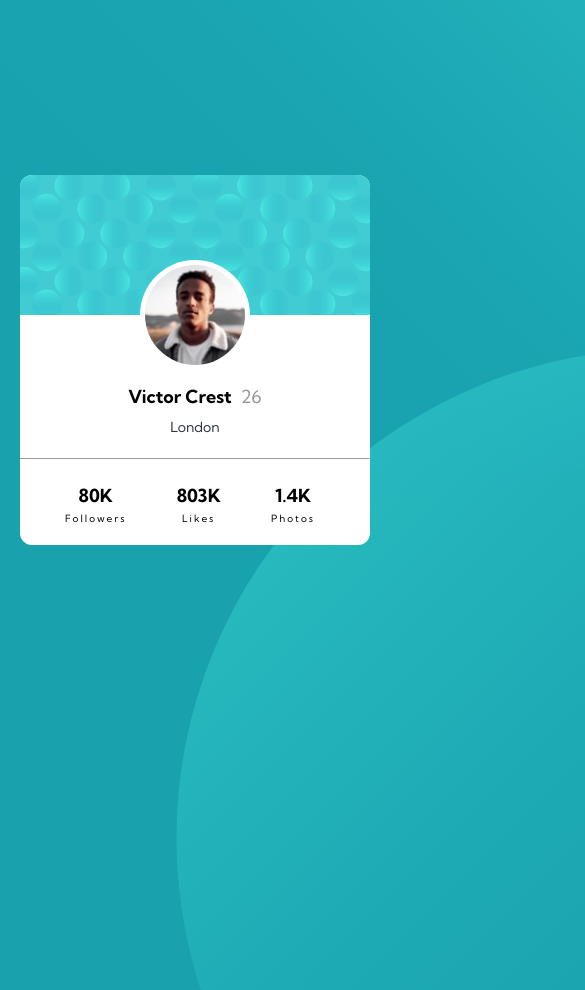
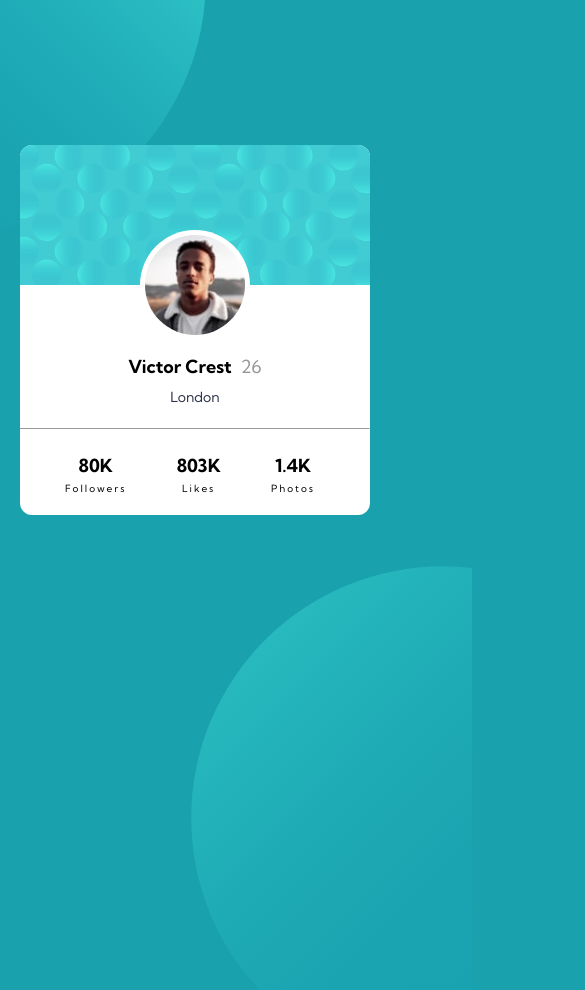
Before and after one commit to ArifKhanEver/Profile-card-component, a plain HTML site: page index.html in a window 390 px wide. Shown: the top 990 px of the page, 585 px wide, since content can reach past the window. Drawn offline with Linux system fonts and the light colour scheme.

Commit message:
issue fixed

```diff
--- a/index.html
+++ b/index.html
@@ -9,8 +9,6 @@
   <title>Profile card component</title>
 </head>
 <body>
-  <div class="pattern-top"><img src="./images/bg-pattern-top.svg" alt=""></div>
-  <div class="pattern-bottom"><img src="./images/bg-pattern-bottom.svg" alt=""></div>
   <main>
     <div class="pattern"></div>
     <div class="profile">
--- a/scss/style.scss
+++ b/scss/style.scss
@@ -24,26 +24,49 @@ body {
     font-size: 18px;
     font-family: 'Kumbh Sans', sans-serif;
     background-color: $darkCyan;
-    // background-image: url(../images/bg-pattern-top.svg);
-    // background-repeat: no-repeat;
-    // background-size: contain;
     height: 100vh;
     overflow: hidden;
     position: relative;
-    .pattern-top {
-        position: relative;
-        left: -20%;
-        top: -30rem;
+    &::before {
+        content: "";
+        position: absolute;
+        height: 150%;
+        width: 72%;
+        background-image: url(../images/bg-pattern-top.svg);
+        background-repeat: no-repeat;
+        background-size: 99%;
+        top: -516px;
+        left: -23%;
+        @media screen and (max-width: 480px) {
+            top: -273px;
+            left: -77%;
+            background-size: 99%;
+            width: 131%;
+        }
     }
-    .pattern-bottom {
-        position: relative;
-        right: -45%;
-        bottom: 35em;
+    &::after {
+        content: "";
+        position: absolute;
+        height: 150%;
+        width: 72%;
+        background-image: url(../images/bg-pattern-bottom.svg);
+        background-repeat: no-repeat;
+        background-size: 99%;
+        bottom: -715px;
+        right: -22%;
+        z-index: -1;
+        @media screen and (max-width: 480px) {
+            bottom: -988px;
+            right: -21%;
+            background-size: 179%;
+        }
     }
-
     main {
         position: absolute;
         top: 175px;
+        @media screen and (max-width: 480px) {
+            top: 145px;
+        }
         left: 50%;
         transform: translateX(-50%);
         background-color: #fff;
```
Also changed, not shown: scss/style.css, 1 other file.
